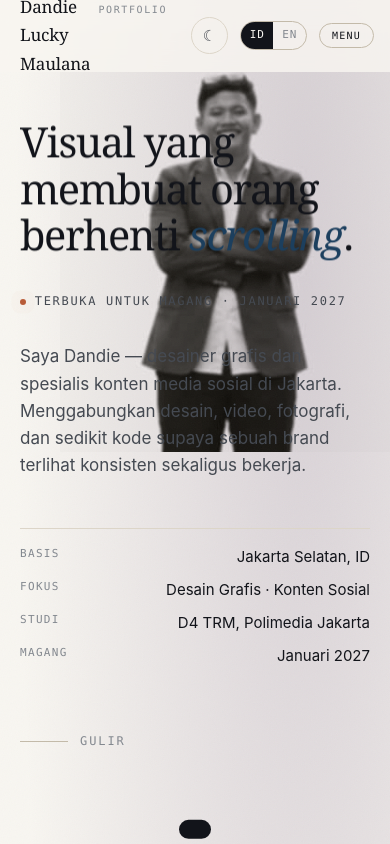
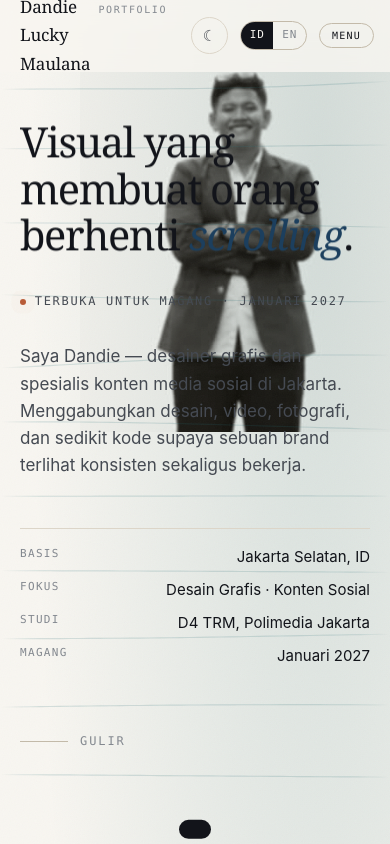
Before and after one commit to DandieLucky/dandielucky.github.io, an Astro site: page / in a window 390 px wide. Shown: the top 844 px of the page. Built offline with nearby package versions, Linux system fonts and the light colour scheme; Astro itself is replaced by a stand-in of ours.

Commit message:
Latar beranda: gelombang air bening (biru-hijau) menggantikan kisi, riak mengikuti kursor

```diff
--- a/src/scripts/backdrop.ts
+++ b/src/scripts/backdrop.ts
@@ -1,6 +1,7 @@
-// Latar interaktif: kisi-kisi halus yang meneriakkan sorot di sekitar kursor.
-// Satu kanvas berukuran jendela, hanya menyala saat halaman punya data-backdrop
-// atau elemen .backdrop. Dimatikan bila pengguna meminta gerak minim.
+// Latar air bening: tirai garis tipis yang beriak seperti permukaan air.
+// Riak paling terang di sekitar kursor; gelombang tetap bergerak pelan sendiri.
+// Kanvas dibuat satu kali lalu disisipkan ulang ke <body> yang sedang aktif
+// (view transition mengganti <body>, jadi kanvas lama ikut hilang).
 
 type Pt = { x: number; y: number };
 
@@ -8,26 +9,21 @@ let kursor: Pt = { x: -9999, y: -9999 };
 let halus: Pt = { x: -9999, y: -9999 };
 let jalan = false;
 let raf = 0;
+let waktu = 0;
 let kanvas: HTMLCanvasElement | null = null;
 let ctx: CanvasRenderingContext2D | null = null;
-let siap = false;
 let pendengar = false;
-let kisiGambar: HTMLCanvasElement | null = null;
 
-const kurangiGerak = () =>
-  window.matchMedia('(prefers-reduced-motion: reduce)').matches;
+const kurangiGerak = () => window.matchMedia('(prefers-reduced-motion: reduce)').matches;
 
-// ---- kanvas ukuran jendela, ikut resolusi layar (maks 2x agar hemat) ----
+// ---- kanvas ukuran jendela ----
 function siapkan() {
-  // view transition mengganti <body>, jadi kanvas harus selalu disisipkan
-  // ke body yang sedang aktif (bukan disimpan dari halaman sebelumnya).
-  const lama = document.querySelectorAll('canvas.backdrop');
-  lama.forEach((c, i) => {
-    if (i === 0) return; // simpan satu, sisanya buang
-    c.remove();
+  const semua = document.querySelectorAll<HTMLCanvasElement>('canvas.backdrop');
+  semua.forEach((c, i) => {
+    if (i > 0) c.remove();
   });
 
-  const ada = document.querySelector('canvas.backdrop') as HTMLCanvasElement | null;
+  const ada: HTMLCanvasElement | null = document.querySelector('canvas.backdrop');
   kanvas = ada ?? document.createElement('canvas');
   if (!ada) {
     kanvas.className = 'backdrop';
@@ -37,11 +33,9 @@ function siapkan() {
   ctx = kanvas.getContext('2d');
   if (!pendengar) {
     window.addEventListener('resize', ukurUlang, { passive: true });
-    window.addEventListener('scroll', ukurUlang, { passive: true });
     pendengar = true;
   }
   ukurUlang();
-  siap = true;
 }
 
 function ukurUlang() {
@@ -54,32 +48,13 @@ function ukurUlang() {
   kanvas.style.width = w + 'px';
   kanvas.style.height = h + 'px';
   ctx.setTransform(dpr, 0, 0, dpr, 0, 0);
-  kisiGambar = null; // cache kisi ikut berubah ukuran
 }
 
 function aktif() {
-  return document.documentElement.dataset.backdrop === 'on' || !!document.querySelector('[data-backdrop]');
-}
-
-// ---- kisi digambar sekali ke kanvas kecil, lalu diulang (pola) ----
-function kisi(): HTMLCanvasElement | null {
-  if (kisiGambar) return kisiGambar;
-  const c = document.createElement('canvas');
-  const G = 32; // jarak garis, px CSS
-  c.width = G;
-  c.height = G;
-  const g = c.getContext('2d');
-  if (!g) return null;
-  g.strokeStyle = 'rgba(90, 78, 100, 0.5)';
-  g.lineWidth = 1;
-  g.beginPath();
-  g.moveTo(0.5, 0);
-  g.lineTo(0.5, G);
-  g.moveTo(0, 0.5);
-  g.lineTo(G, 0.5);
-  g.stroke();
-  kisiGambar = c;
-  return c;
+  return (
+    document.documentElement.dataset.backdrop === 'on' ||
+    !!document.querySelector('[data-backdrop]')
+  );
 }
 
 function warna(nama: string, cadangan: string) {
@@ -87,99 +62,130 @@ function warna(nama: string, cadangan: string) {
   return v || cadangan;
 }
 
+function hexDanAlfa(hex: string, a: number) {
+  const h = hex.replace('#', '').trim();
+  const penuh =
+    h.length === 3
+      ? h
+          .split('')
+          .map((x) => x + x)
+          .join('')
+      : h.padEnd(6, '0').slice(0, 6);
+  const r = parseInt(penuh.slice(0, 2), 16) || 42;
+  const g = parseInt(penuh.slice(2, 4), 16) || 111;
+  const b = parseInt(penuh.slice(4, 6), 16) || 119;
+  return `rgba(${r}, ${g}, ${b}, ${a})`;
+}
+
+// ---- satu tirai: garis mendatar yang naik-turun seperti permukaan air ----
+function tirai(
+  c: CanvasRenderingContext2D,
+  w: number,
+  y: number,
+  amp: number,
+  panjang: number,
+  kecepatan: number,
+  fase: number,
+  alfaDasar: number,
+  warnaLembut: string,
+  warnaKuat: string,
+  R: number
+) {
+  const langkah = 10; // jarak sampel, px CSS
+  const titik: number[] = [];
+
+  for (let x = -langkah; x <= w + langkah; x += langkah) {
+    // dua lapis gelombang -> terlihat organik, tidak seperti sinus kaku
+    let yv =
+      Math.sin(x / panjang + waktu * kecepatan + fase) * amp +
+      Math.sin(x / (panjang * 0.43) - waktu * kecepatan * 0.7 + fase * 1.7) * amp * 0.34;
+
+    // permukaan air tertarik sedikit ke arah kursor -> terasa beriak
+    const dx = x - halus.x;
+    const dy = y - halus.y;
+    const jarak2 = dx * dx + dy * dy;
+    const tarik = Math.exp(-jarak2 / (R * R)) * 15;
+    yv += (halus.y > y ? 1 : -1) * tarik;
+
+    titik.push(yv);
+  }
+
+  c.beginPath();
+  let i = 0;
+  for (let x = -langkah; x <= w + langkah; x += langkah, i++) {
+    const yv = y + titik[i];
+    if (i === 0) c.moveTo(x, yv);
+    else c.lineTo(x, yv);
+  }
+
+  const grad = c.createLinearGradient(0, 0, w, 0);
+  grad.addColorStop(0, hexDanAlfa(warnaLembut, 0));
+  grad.addColorStop(0.1, warnaLembut);
+  grad.addColorStop(0.9, warnaLembut);
+  grad.addColorStop(1, hexDanAlfa(warnaLembut, 0));
+  c.strokeStyle = grad;
+  c.globalAlpha = alfaDasar;
+  c.lineWidth = 1.15;
+  c.stroke();
+
+  // pantulan kursor: garis lebih terang hanya di sekitar kursor
+  if (halus.x > -9000) {
+    c.save();
+    const sorot = c.createRadialGradient(halus.x, halus.y, 0, halus.x, halus.y, R);
+    sorot.addColorStop(0, warnaKuat);
+    sorot.addColorStop(0.45, warnaLembut);
+    sorot.addColorStop(1, hexDanAlfa(warnaKuat, 0));
+    c.strokeStyle = sorot;
+    c.globalAlpha = Math.min(0.85, alfaDasar * 4);
+    c.lineWidth = 1.5;
+    c.stroke();
+    c.restore();
+  }
+  c.globalAlpha = 1;
+}
+
 function frame() {
   if (!ctx || !kanvas) return;
   const w = document.documentElement.clientWidth;
   const h = window.innerHeight;
   const gelap = document.documentElement.dataset.theme === 'dark';
-  const ungu = warna('--plum', '#5f4575');
-  const alfaKisi = parseFloat(warna('--kisi-alfa', '0.16')) || 0.16;
-  const alfaSorot = parseFloat(warna('--sorot-alfa', '0.42')) || 0.42;
-  const G = 32;
-  const R = 210; // radius sorot
+  const R = 200;
 
-  // kursor bergerak halus menuju posisi asli
-  const faktor = 0.12;
-  halus.x += (kursor.x - halus.x) * faktor;
-  halus.y += (kursor.y - halus.y) * faktor;
+  const warnaJauh = warna('--air-1', gelap ? '#7ec6c9' : '#2a6f77');
+  const warnaDekat = warna('--air-2', gelap ? '#2a6f77' : '#7ec6c9');
+  const alfaDasar = parseFloat(warna('--air-alfa', '0.16')) || 0.16;
 
-  const diam = Math.abs(kursor.x - halus.x) < 0.4 && Math.abs(kursor.y - halus.y) < 0.4;
-  const masuk = kursor.x > -9000;
+  // kursor dikejar pelan -> riak terasa punya massa
+  if (halus.x < -9000 && kursor.x > -9000) {
+    halus = { ...kursor };
+  } else {
+    halus.x += (kursor.x - halus.x) * 0.055;
+    halus.y += (kursor.y - halus.y) * 0.055;
+  }
 
+  const kursorTerlihat = halus.x > -9000;
+
+  waktu += 1 / 60;
   ctx.clearRect(0, 0, w, h);
 
-  // kalau kursor di luar jendela dan sudah berhenti -> tidak perlu gambar apa pun
-  if (!masuk && diam) {
-    jalan = false;
-    return;
+  const jumlah = 11;
+  for (let i = 0; i < jumlah; i++) {
+    const t = i / (jumlah - 1);
+    const y = h * (0.1 + t * 0.82);
+    const amp = (7 + Math.sin(t * 3.1 + 1.2) * 5) * (w < 640 ? 0.72 : 1);
+    const panjang = (150 + (i % 4) * 55) * (w < 640 ? 1.5 : 1);
+    const kecepatan = 0.3 + (i % 3) * 0.09;
+    const fase = i * 1.53;
+
+    // gelombang yang sedang dilewati kursor diberi sedikit tambahan alfa
+    const jarakY = kursorTerlihat ? Math.abs(halus.y - y) : 1e4;
+    const dekat = Math.exp(-(jarakY * jarakY) / (2 * Math.pow(h * 0.3, 2)));
+    const alfa = alfaDasar * (0.6 + dekat * 0.8);
+
+    tirai(ctx, w, y, amp, panjang, kecepatan, fase, alfa, warnaJauh, warnaDekat, R);
   }
 
-  // 1. kisi dasar (sangat samar)
-  const pola = kisi();
-  if (pola) {
-    const pat = ctx.createPattern(pola, 'repeat');
-    if (pat) {
-      ctx.globalAlpha = alfaKisi;
-      ctx.fillStyle = pat;
-      ctx.fillRect(0, 0, w, h);
-    }
-  }
-
-  // 2. kisi yang lebih terang di sekitar kursor, ditapis lingkar sorot
-  if (masuk) {
-    ctx.save();
-    const sorot = ctx.createRadialGradient(halus.x, halus.y, 0, halus.x, halus.y, R);
-    const kuat = alfaSorot;
-    sorot.addColorStop(0, hexDanAlfa(ungu, kuat));
-    sorot.addColorStop(0.55, hexDanAlfa(ungu, kuat * 0.45));
-    sorot.addColorStop(1, hexDanAlfa(ungu, 0));
-    ctx.fillStyle = sorot;
-    ctx.fillRect(halus.x - R, halus.y - R, R * 2, R * 2);
-    ctx.restore();
-  }
-
-  // 3. kotak kisi di sekitar kursor menyala satu per satu (maks 4x4)
-  if (masuk) {
-    const cx = Math.floor(halus.x / G);
-    const cy = Math.floor(halus.y / G);
-    for (let i = -2; i <= 2; i++) {
-      for (let j = -2; j <= 2; j++) {
-        const gx = cx + i;
-        const gy = cy + j;
-        const px = gx * G + G / 2;
-        const py = gy * G + G / 2;
-        const d = Math.hypot(px - halus.x, py - halus.y);
-        if (d > R * 0.8) continue;
-        const t = 1 - d / (R * 0.8);
-        ctx.globalAlpha = t * t * (alfaSorot * 1.1);
-        ctx.fillStyle = ungu;
-        ctx.fillRect(gx * G + 1, gy * G + 1, G - 2, G - 2);
-      }
-    }
-    ctx.globalAlpha = 1;
-
-    // 4. titik kecil tepat di kursor
-    ctx.beginPath();
-    ctx.arc(halus.x, halus.y, gelap ? 3 : 2.4, 0, Math.PI * 2);
-    ctx.fillStyle = hexDanAlfa(ungu, gelap ? 0.85 : 0.7);
-    ctx.fill();
-  }
-
-  // lanjutkan loop selama masih ada gerakan atau kursor di jendela
-  if (!diam || masuk) {
-    raf = requestAnimationFrame(frame);
-  } else {
-    jalan = false;
-  }
-}
-
-function hexDanAlfa(hex: string, a: number) {
-  const h = hex.replace('#', '').trim();
-  const penuh = h.length === 3 ? h.split('').map((x) => x + x).join('') : h.padEnd(6, '0').slice(0, 6);
-  const r = parseInt(penuh.slice(0, 2), 16) || 95;
-  const g = parseInt(penuh.slice(2, 4), 16) || 69;
-  const b = parseInt(penuh.slice(4, 6), 16) || 117;
-  return `rgba(${r}, ${g}, ${b}, ${a})`;
+  raf = requestAnimationFrame(frame);
 }
 
 function mulai() {
@@ -189,15 +195,12 @@ function mulai() {
 }
 
 function pasang() {
-  if (kurangiGerak() || !aktif()) return;
   siapkan();
-  if (!siap) return;
 
   window.addEventListener(
     'pointermove',
     (e) => {
       kursor = { x: e.clientX, y: e.clientY };
-      mulai();
     },
     { passive: true }
   );
@@ -205,36 +208,35 @@ function pasang() {
     'pointerdown',
     (e) => {
       kursor = { x: e.clientX, y: e.clientY };
-      mulai();
     },
     { passive: true }
   );
   document.addEventListener('mouseleave', () => {
     kursor = { x: -9999, y: -9999 };
-    mulai();
   });
   window.addEventListener('blur', () => {
     kursor = { x: -9999, y: -9999 };
-    mulai();
   });
 
-  // tema berubah -> gambar ulang sekali supaya warna kisi ikut
+  // tema berubah -> ukuran & warna dibaca ulang otomatis di frame berikutnya
   new MutationObserver(() => {
     ukurUlang();
-    kursor = { x: -9999, y: -9999 };
-    jalan = false;
-    mulai();
   }).observe(document.documentElement, { attributes: true, attributeFilter: ['data-theme'] });
 }
 
 export function initBackdrop() {
-  if (!document.querySelector('[data-backdrop]') && document.documentElement.dataset.backdrop !== 'on') {
+  if (!aktif()) return;
+  if (kurangiGerak()) {
+    // gerak minim: cukup lapisan air statis lewat CSS, tanpa kanvas
     return;
   }
-  if (kurangiGerak()) {
-    // gerak minim: cukup kisi statis lewat CSS, tanpa kanvas
-    return;
+  if (!pendengar) {
+    pendengar = true;
+    pasang();
+  } else {
+    siapkan();
   }
-  pasang();
+  cancelAnimationFrame(raf);
+  jalan = false;
   mulai();
 }
--- a/src/styles/global.css
+++ b/src/styles/global.css
@@ -23,12 +23,11 @@
   --inverse-fg: #f8f6f1;
   --accent-fg: #ffffff;
 
-  /* ungu diambil dari warna baju di foto profil agar latar satu keluarga */
-  --plum: #5f4575;
-  --plum-soft: rgba(95, 69, 117, 0.16);
-  /* kekuatan kisi & sorot di latar */
-  --kisi-alfa: 0.16;
-  --sorot-alfa: 0.42;
+  /* air bening: biru-hijau segar untuk latar bergelombang */
+  --air-1: #2a6f77;
+  --air-2: #4f9ba3;
+  --air-soft: rgba(42, 111, 119, 0.14);
+  --air-alfa: 0.30;
 
   --font-sans: 'Inter Variable', -apple-system, BlinkMacSystemFont, 'Segoe UI', Arial, sans-serif;
   --font-display: 'Fraunces Variable', 'Iowan Old Style', Georgia, 'Times New Roman', serif;
@@ -89,11 +88,9 @@ body {
   overflow-x: hidden;
 }
 
-/* ---------- latar interaktif ----------
-   Kisi + sorot kursor digambar di kanvas .backdrop (src/scripts/backdrop.ts).
-   Kalau JS mati atau pengguna minta gerak minim: kisi CSS statis di bawah. */
-/* body Z-index negatif mengacu pada konteks tumpukan terdekat.
-   Tanpa `isolation`, kanvas akan jatuh di BELAKANG latar body dan tak terlihat. */
+/* ---------- latar air ----------
+   Tirai gelombang digambar di kanvas .backdrop (src/scripts/backdrop.ts).
+   Cadangan CSS untuk gerak minim / tanpa JS: garis gelombang statis. */
 body { isolation: isolate; }
 
 .backdrop {
@@ -101,12 +98,12 @@ body { isolation: isolate; }
   inset: 0;
   z-index: -1;
   pointer-events: none;
-  opacity: 0.9;
+  opacity: 0.95;
   transition: opacity 0.6s var(--ease);
 }
-[data-theme='dark'] .backdrop { opacity: 0.8; }
+[data-theme='dark'] .backdrop { opacity: 0.85; }
 
-/* cadangan tanpa JS / gerak minim */
+/* tanpa JS atau saat gerak diminimalkan */
 body::after {
   content: '';
   position: fixed;
@@ -114,35 +111,44 @@ body::after {
   z-index: -1;
   pointer-events: none;
   opacity: 0;
-  background-image: linear-gradient(to right, var(--plum-soft) 1px, transparent 1px),
-    linear-gradient(to bottom, var(--plum-soft) 1px, transparent 1px);
-  background-size: 32px 32px;
+  background-image: repeating-linear-gradient(
+      174deg,
+      var(--air-soft) 0 1px,
+      transparent 1px 34px
+    ),
+    repeating-linear-gradient(186deg, var(--air-soft) 0 1px, transparent 1px 61px);
 }
 @media (prefers-reduced-motion: reduce) {
-  body::after { opacity: 0.5; }
+  body::after { opacity: 0.55; }
 }
 
-/* HP: kisi lebih renggang supaya tidak ramai, plus bayangan samar foto profil */
+/* HP: gelombang lebih renggang + bayangan samar foto profil di sudut */
 @media (max-width: 40rem) {
-  body::after { background-size: 44px 44px; }
+  body::after {
+    background-image: repeating-linear-gradient(
+        174deg,
+        var(--air-soft) 0 1px,
+        transparent 1px 46px
+      ),
+      repeating-linear-gradient(186deg, var(--air-soft) 0 1px, transparent 1px 82px);
+  }
   body {
     background-image: radial-gradient(
-        120% 60% at 78% 6%,
-        rgba(95, 69, 117, 0.20),
-        rgba(95, 69, 117, 0) 62%
+        120% 60% at 82% 4%,
+        rgba(42, 111, 119, 0.16),
+        rgba(42, 111, 119, 0) 62%
       ),
       url('/assets/hero/ghost.jpg');
     background-repeat: no-repeat, no-repeat;
-    background-position: center top, 112% 2rem;
-    background-size: cover, 21rem auto;
+    background-position: center top, 114% 2rem;
+    background-size: cover, 20rem auto;
     background-blend-mode: multiply, luminosity;
-    background-attachment: scroll, scroll;
   }
   [data-theme='dark'] body {
     background-image: radial-gradient(
-        120% 60% at 78% 6%,
-        rgba(180, 156, 203, 0.22),
-        rgba(180, 156, 203, 0) 62%
+        120% 60% at 82% 4%,
+        rgba(126, 198, 201, 0.2),
+        rgba(126, 198, 201, 0) 62%
       ),
       url('/assets/hero/ghost.jpg');
     background-blend-mode: screen, luminosity;
@@ -1221,10 +1227,10 @@ li { margin-bottom: var(--s2); }
 html[data-theme='dark'] { color-scheme: dark; }
 
 [data-theme='dark'] {
-  --plum: #b49ccb;
-  --plum-soft: rgba(180, 156, 203, 0.16);
-  --kisi-alfa: 0.20;
-  --sorot-alfa: 0.50;
+  --air-1: #7ec6c9;
+  --air-2: #a8e0e2;
+  --air-soft: rgba(126, 198, 201, 0.14);
+  --air-alfa: 0.34;
   --paper: #0e1116;
   --paper-soft: #141821;
   --paper-deep: #1a1f29;
```
